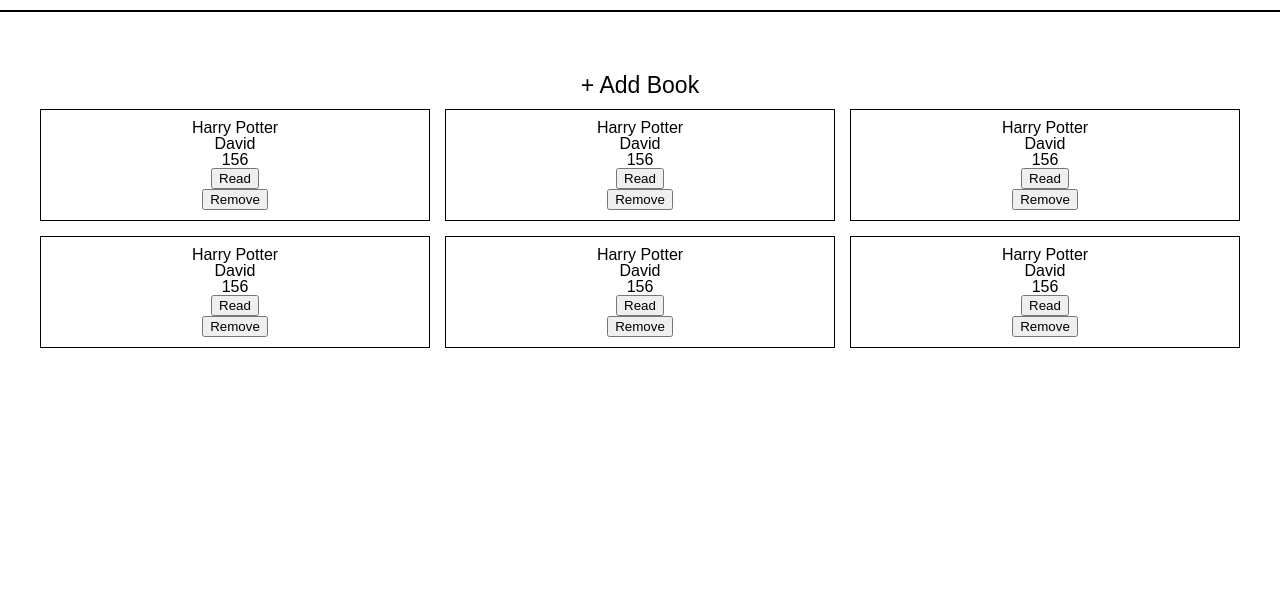
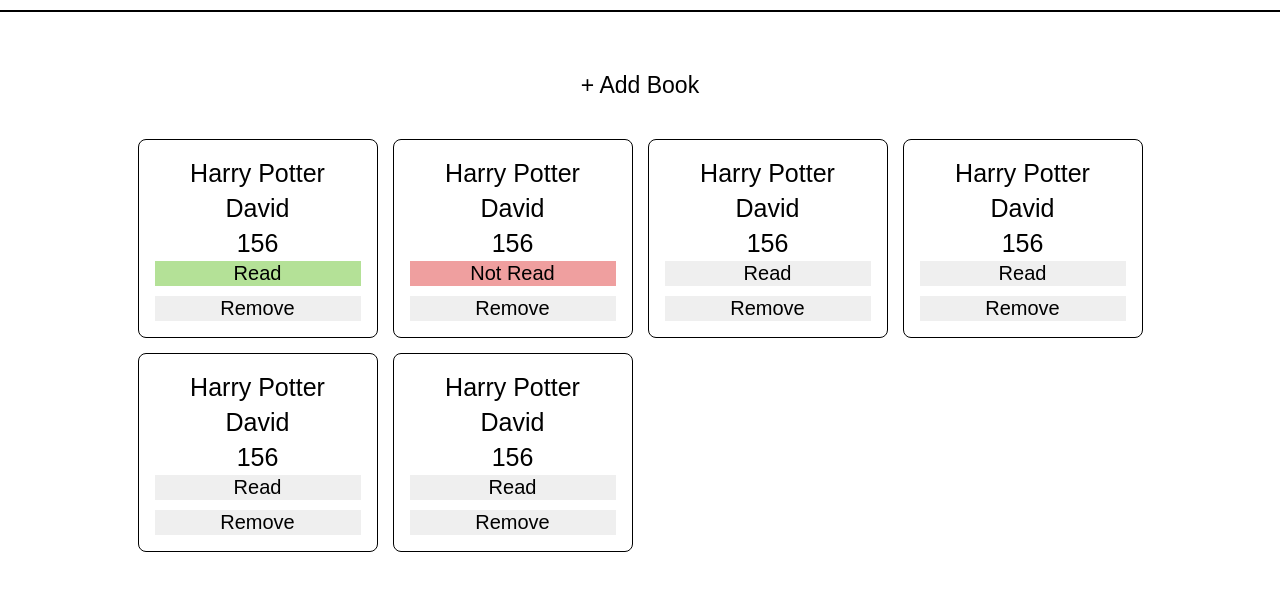
Before and after one commit to DavidDume/library, a plain HTML site: page index.html in a window 1280 px wide. Shown: the part 50-640 px from the top of the page. Drawn offline with Linux system fonts and the light colour scheme; a web font is replaced by a local one.

Commit message:
finish layout

```diff
--- a/index.html
+++ b/index.html
@@ -24,14 +24,14 @@
                 <p class="title">Harry Potter</p>
                 <p class="author">David</p>
                 <p class="numPages">156</p>
-                <button class="readBtn btn">Read</button>
+                <button class="readBtn btn read">Read</button>
                 <button class="removeBtn btn">Remove</button>
             </div>
             <div class="box">
                 <p class="title">Harry Potter</p>
                 <p class="author">David</p>
                 <p class="numPages">156</p>
-                <button class="readBtn btn">Read</button>
+                <button class="readBtn btn notRead">Not Read</button>
                 <button class="removeBtn btn">Remove</button>
             </div>
             <div class="box">
--- a/style.css
+++ b/style.css
@@ -2,6 +2,22 @@
 
 * {
     font-family: 'Anek Malayalam', sans-serif;
+}
+
+.read {
+    background-color: #B4E197;
+}
+
+.read:hover {
+    background-color: #83BD75;
+}
+
+.notRead {
+    background-color: #EF9F9F;
+}
+
+.notRead:hover {
+    background-color: #F47C7C;
 }
 
 .nav {
@@ -40,10 +56,11 @@
 
 .grid-container {
     max-width: 1200px;
-    margin: 0 auto;
+    margin: 30px auto;
     display: grid;
+    justify-content: center;
     gap: 15px;
-    grid-template-columns: repeat(3, 1fr);
+    grid-template-columns: repeat(auto-fill, 240px);
 }
 
 .box {
@@ -51,5 +68,26 @@
     flex-direction: column;
     align-items: center;
     border: 1px solid black;
-    padding: 10px;
+    padding: 16px;
+    font-size: 25px;
+    line-height: 35px;
+    border-radius: 8px;
 }
+
+.btn {
+    width: 100%;
+    font-size: 20px;
+    border: none;
+}
+
+.btn:hover {
+    cursor: pointer;
+}
+
+.readBtn {
+    margin-bottom: 10px;
+}
+
+.removeBtn:hover {
+    background-color: #DDDDDD;
+}
```
